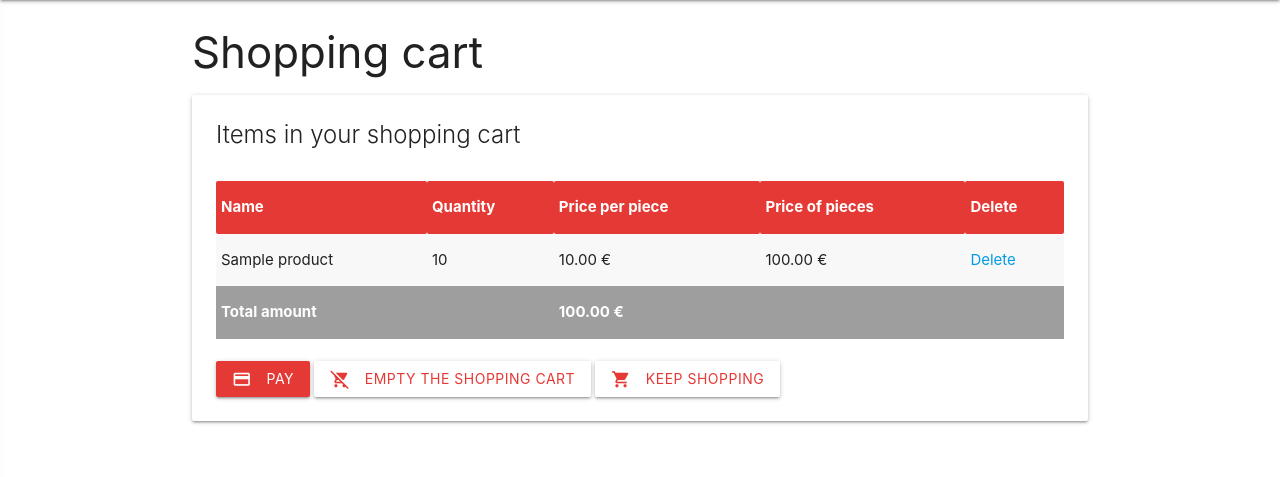
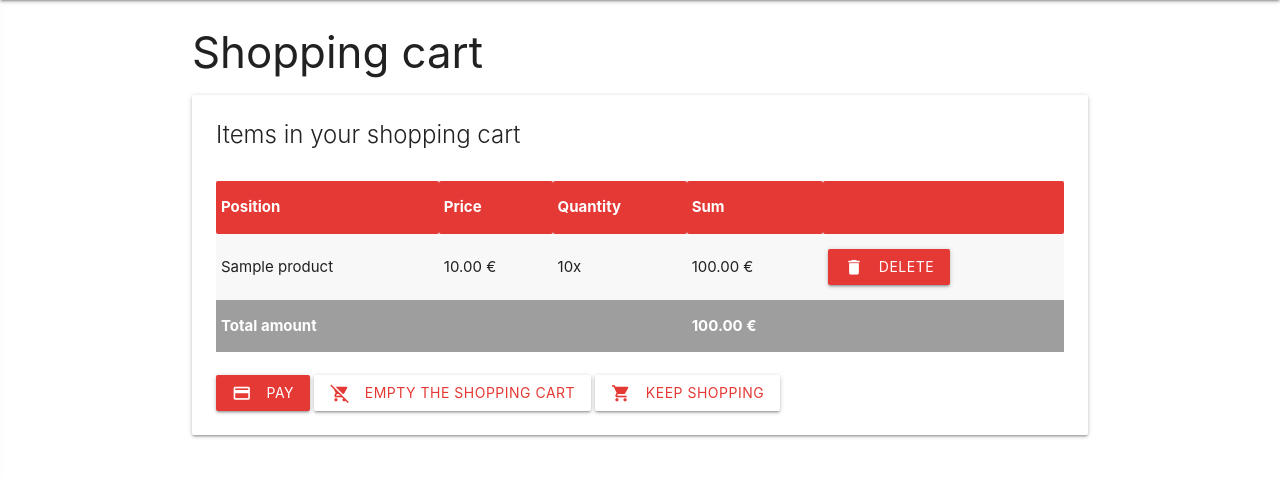
Before and after one commit to fnyrawr/uni_webpy_project, a Django app: page /shoppingcart/show/ in a window 1280 px wide. Shown: the part 64-541 px from the top of the page. Run offline with Django 4.2, Linux system fonts and the light colour scheme; a user stored in the database is signed in; tables that the repository leaves empty hold one stand-in row (values such as "Sample post"); grey boxes marked "Sample" are stand-in pictures; some libraries are stand-ins or nearby versions.

Commit message:
finalized userlist and shopping cart

```diff
--- a/Shoppingcart/templates/shopping-cart.html
+++ b/Shoppingcart/templates/shopping-cart.html
@@ -16,45 +16,46 @@
             </div>
         {% else %}
             <div class="card">
+                <form method="POST">
+                    {% csrf_token %}
                     <div class="card-content">
                         <span class="card-title">Items in your shopping cart</span><br>
                         <table class="striped highlight">
                             <thead class="red darken-1 white-text">
                                 <tr>
-                                <th>Name</th>
+                                    <th>Position</th>
+                                    <th>Price</th>
                                     <th>Quantity</th>
-                                <th>Price per piece</th>
-                                <th>Price of pieces</th>
-                                <th>Delete</th>
+                                    <th>Sum</th>
+                                    <th></th>
                                 </tr>
                             </thead>
                             <tbody>
                                 {% for item in shopping_cart_items %}
                                     <tr>
                                         <td>{{ item.product.name }}</td>
-                                    <td>{{ item.quantity }}</td>
                                         <td>{{ item.product.price }} €</td>
+                                        <td>{{ item.quantity }}x</td>
                                         <td>{{ item.get_itemSum }} €</td>
-                                    <td><a href={% url 'shopping-cart-item-delete' item.id %}>Delete</a></td>
+                                        <td><a class="waves-effect waves-light btn red darken-1" href={% url 'shopping-cart-item-delete' item.id %}><i class="material-icons left">delete</i>Delete</a></td>
                                     </tr>
                                 {% endfor %}
                                 <tr class="grey white-text">
                                     <td><b>Total amount</b></td>
                                     <td></td>
+                                    <td></td>
                                     <td><b>{{ total }} €</b></td>
-                                <td></td>
                                     <td></td>
                                 </tr>
                             </tbody>
                         </table>
 
-                    <br><form method="POST">
-                        {% csrf_token %}
+                        <br>
                         <button class="waves-effect waves-light btn red darken-1" type="submit" name="pay"><i class="material-icons left">credit_card</i>Pay</button>
                         <button class="waves-effect waves-light btn white red-text text-darken-1" type="submit" name="empty"><i class="material-icons left">remove_shopping_cart</i>Empty the shopping cart</button>
                         <a class="waves-effect waves-light btn white red-text text-darken-1" href="{% url 'product-list' %}"><i class="material-icons left">shopping_cart</i>Keep shopping</a>
+                    </div>
                 </form>
-                </div>
             </div>
         {% endif %}
     </div>
```
Also changed, not shown: User/templates/customuser-list.html (+6 -3 lines). Lines whose indentation alone changed are shown as unchanged.
